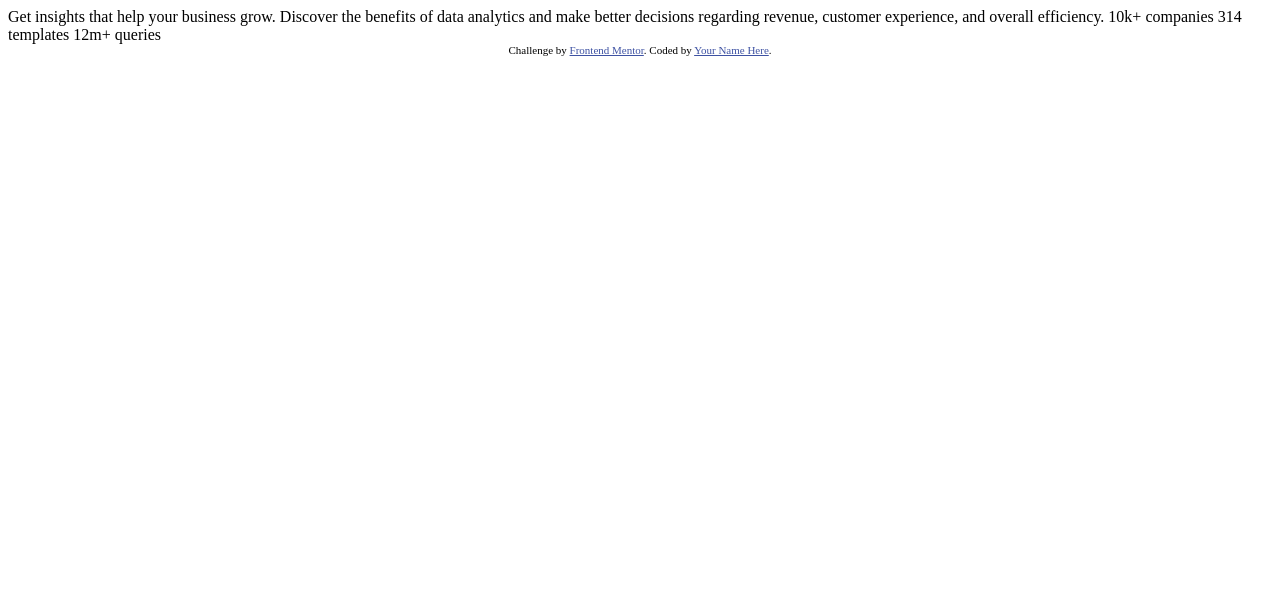
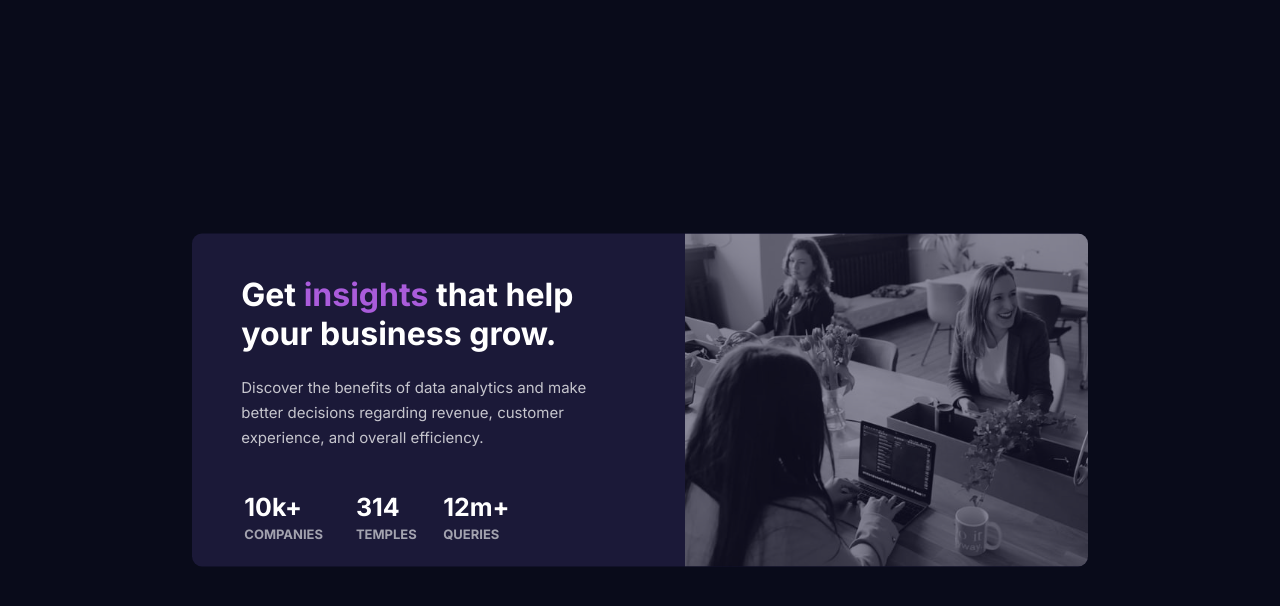
Before and after one commit to lyzik/stats-preview-card-component, a plain HTML site: page index.html in a window 1280 px wide. Drawn offline with Linux system fonts and the light colour scheme.

Commit message:
Created website desktop version

```diff
--- a/index.html
+++ b/index.html
@@ -2,32 +2,39 @@
 <html lang="en">
 <head>
   <meta charset="UTF-8">
-  <meta name="viewport" content="width=device-width, initial-scale=1.0"> <!-- displays site properly based on user's device -->
-
+  <meta name="viewport" content="width=device-width, initial-scale=1.0">
+  <link rel="stylesheet" href="style.css">
   <link rel="icon" type="image/png" sizes="32x32" href="./images/favicon-32x32.png">
 
   <title>Frontend Mentor | Stats preview card component</title>
 
-  <!-- Feel free to remove these styles or customise in your own stylesheet 👍 -->
-  <style>
-    .attribution { font-size: 11px; text-align: center; }
-    .attribution a { color: hsl(228, 45%, 44%); }
-  </style>
+
+  <link rel="preconnect" href="https://fonts.googleapis.com">
+  <link rel="preconnect" href="https://fonts.gstatic.com" crossorigin>
+  <link href="https://fonts.googleapis.com/css2?family=Inter:wght@400;700&family=Lexend+Deca&display=swap" rel="stylesheet">
 </head>
 <body>
-
-  Get insights that help your business grow.
-
-  Discover the benefits of data analytics and make better decisions regarding revenue, customer
-  experience, and overall efficiency.
-
-  10k+ companies
-  314 templates
-  12m+ queries
-
-  <div class="attribution">
-    Challenge by <a href="https://www.frontendmentor.io?ref=challenge" target="_blank">Frontend Mentor</a>.
-    Coded by <a href="#">Your Name Here</a>.
+  <div id="window">
+    <div id="left">
+      <h1>Get <a style="color: hsl(277, 64%, 61%);">insights</a> that help your business grow.</h1>
+      <h2>Discover the benefits of data analytics and make better decisions regarding revenue, customer
+        experience, and overall efficiency.</h2>
+      <table>
+        <tr id="stats">
+          <th>10k+</th>
+          <th>314</th>
+          <th>12m+</th>
+        </tr>
+        <tr id="stats-headers">
+          <th>COMPANIES</th>
+          <th>TEMPLES</th>
+          <th>QUERIES</th>
+        </tr>
+      </table>
+    </div>
+    <div id="right">
+      <img src="/images/image-header-desktop.jpg" alt="">
+    </div>
   </div>
 </body>
 </html>
--- /dev/null
+++ b/style.css
@@ -0,0 +1,63 @@
+body{
+  background-color: hsl(233, 47%, 7%);
+}
+
+#window{
+    position: absolute;
+    top: 50%;
+    left: 50%;
+    transform: translate(-50%, -50%);
+    width: 70%;
+    background-color: hsl(244, 38%, 16%);
+    border-radius: 10px;
+}
+#left{
+    width: 55%;
+    float: left;
+}
+#right{
+    width: 45%;
+    float: left;
+}
+img{
+    vertical-align: top;
+    width: 100%;
+    opacity: 0.5;
+    border-top-right-radius: 10px;
+    border-bottom-right-radius: 10px;
+}
+h1{
+    padding-left: 10%;
+    padding-right: 10%;
+    padding-top: 4%;
+    font-family: 'Inter', sans-serif;
+    color: hsl(0, 0%, 100%);
+    font-weight: 700;
+}
+h2{
+    padding-left: 10%;
+    padding-right: 20%;
+    font-size: 15px;
+    color: hsla(0, 0%, 100%, 0.75);
+    font-family: 'Inter', sans-serif;
+    font-weight: 400;
+    line-height: 25px;
+}
+
+table{
+    text-align: left;
+    margin-left: 10%;
+    width: 60%;
+    margin-top: 8%;
+}
+#stats{
+    font-family: 'Inter', sans-serif;
+    font-size: 25px;
+    color: hsl(0, 0%, 100%);
+}
+#stats-headers{
+    font-size: 13px;
+    font-family: 'Inter', sans-serif;
+    font-weight: 400;
+    color: hsla(0, 0%, 100%, 0.6);
+}
```
